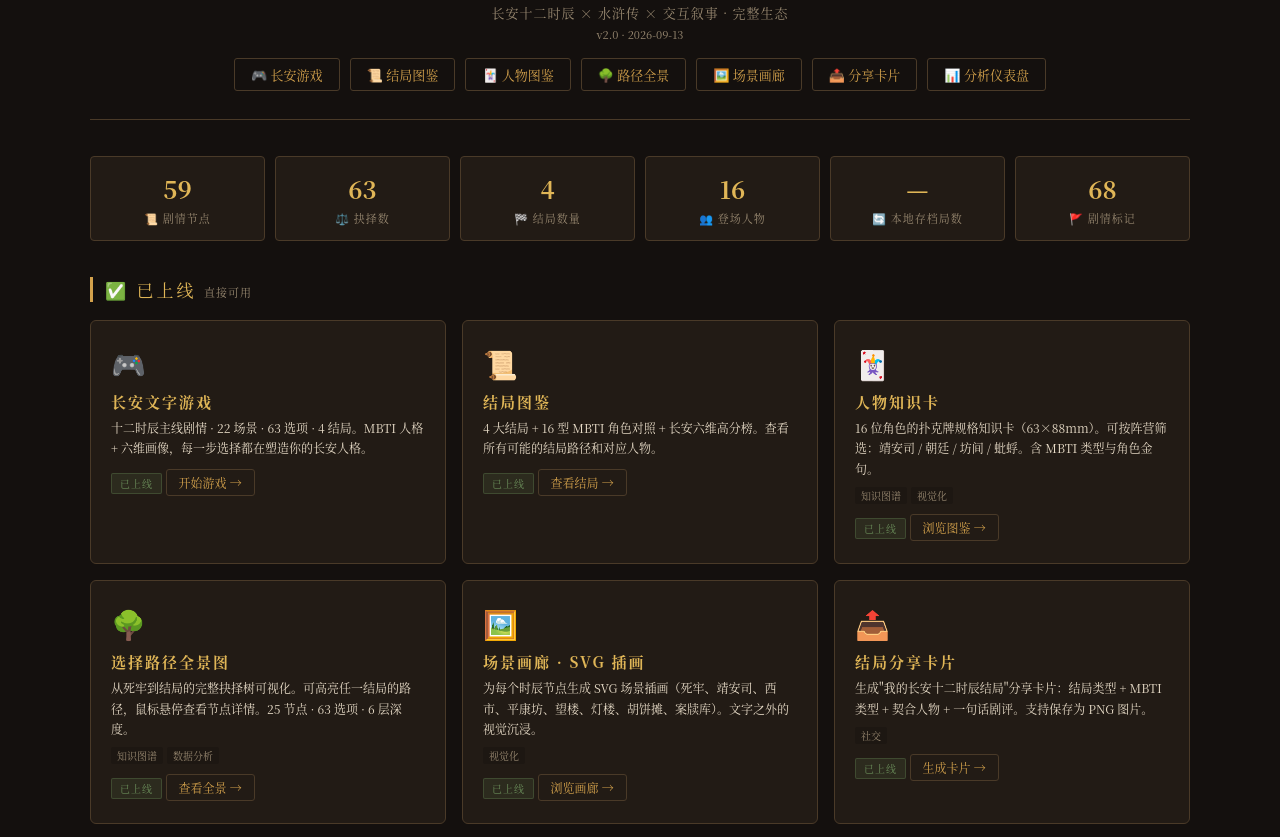
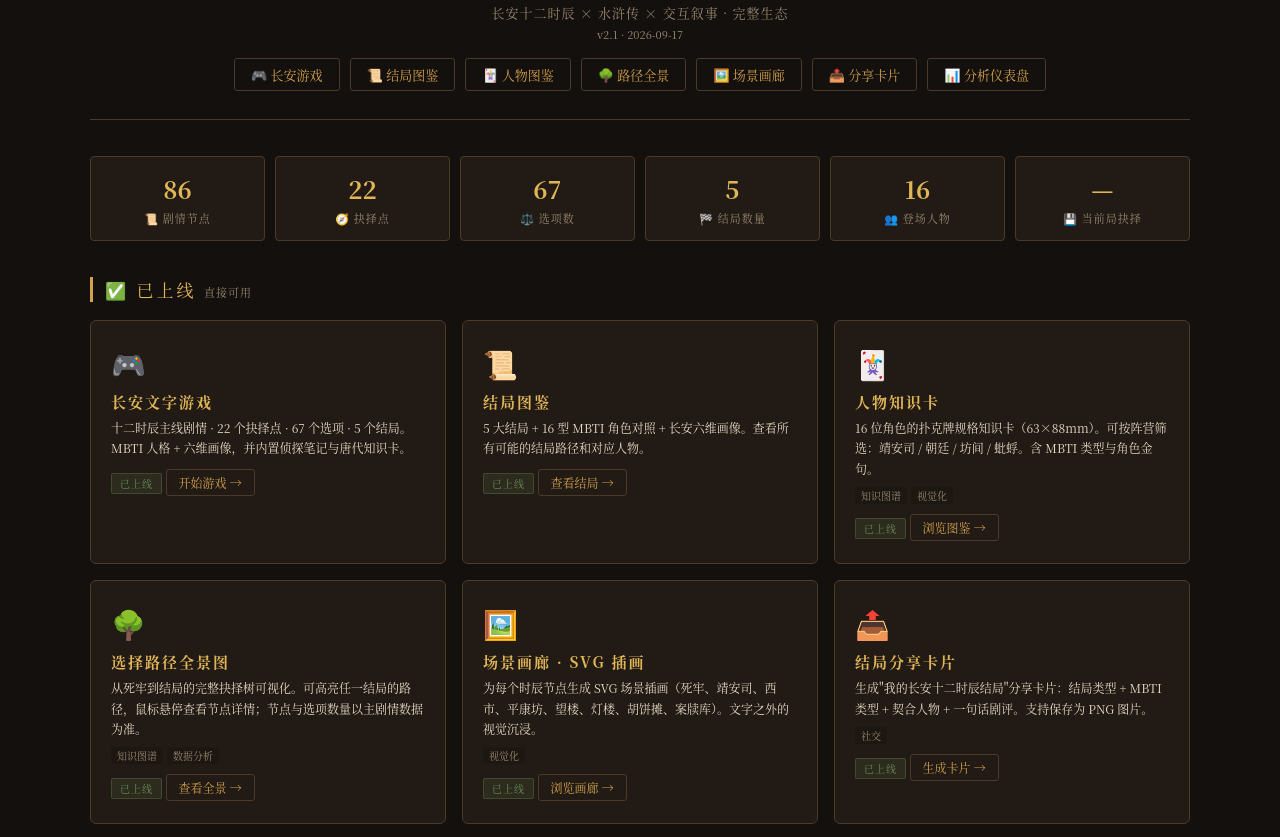
Before and after one commit to CochraneK/changan, a website: page extensions/hub.html in a window 1280 px wide. Shown: the part 73-910 px from the top of the page. Drawn offline with Linux system fonts and the light colour scheme.

Commit message:
fix: make project hub reflect live game metadata

```diff
--- a/extensions/hub.html
+++ b/extensions/hub.html
@@ -93,7 +93,7 @@ header .nav-row a:hover { background: var(--panel2); border-color: var(--accent)
   <header>
     <h1>🏮 Novel2Game · 项目总控台</h1>
     <p>长安十二时辰 × 水浒传 × 交互叙事 · 完整生态</p>
-    <div class="version">v2.0 · 2026-09-13</div>
+    <div class="version">v2.1 · 2026-09-17</div>
     <div class="nav-row">
       <a href="../index.html">🎮 长安游戏</a>
       <a href="../results.html">📜 结局图鉴</a>
@@ -114,7 +114,7 @@ header .nav-row a:hover { background: var(--panel2); border-color: var(--accent)
     <div class="card">
       <div class="icon">🎮</div>
       <h3>长安文字游戏</h3>
-      <p>十二时辰主线剧情 · 22 场景 · 63 选项 · 4 结局。MBTI 人格 + 六维画像，每一步选择都在塑造你的长安人格。</p>
+      <p>十二时辰主线剧情 · <span data-meta="choicePoints">—</span> 个抉择点 · <span data-meta="choices">—</span> 个选项 · <span data-meta="endings">—</span> 个结局。MBTI 人格 + 六维画像，并内置侦探笔记与唐代知识卡。</p>
       <div class="status status-live">已上线</div>
       <a class="link" href="../index.html">开始游戏 →</a>
     </div>
@@ -122,7 +122,7 @@ header .nav-row a:hover { background: var(--panel2); border-color: var(--accent)
     <div class="card">
       <div class="icon">📜</div>
       <h3>结局图鉴</h3>
-      <p>4 大结局 + 16 型 MBTI 角色对照 + 长安六维高分榜。查看所有可能的结局路径和对应人物。</p>
+      <p><span data-meta="endings">—</span> 大结局 + 16 型 MBTI 角色对照 + 长安六维画像。查看所有可能的结局路径和对应人物。</p>
       <div class="status status-live">已上线</div>
       <a class="link" href="../results.html">查看结局 →</a>
     </div>
@@ -139,7 +139,7 @@ header .nav-row a:hover { background: var(--panel2); border-color: var(--accent)
     <div class="card">
       <div class="icon">🌳</div>
       <h3>选择路径全景图</h3>
-      <p>从死牢到结局的完整抉择树可视化。可高亮任一结局的路径，鼠标悬停查看节点详情。25 节点 · 63 选项 · 6 层深度。</p>
+      <p>从死牢到结局的完整抉择树可视化。可高亮任一结局的路径，鼠标悬停查看节点详情；节点与选项数量以主剧情数据为准。</p>
       <div class="tags"><span class="tag">知识图谱</span><span class="tag">数据分析</span></div>
       <div class="status status-live">已上线</div>
       <a class="link" href="path-visualizer.html">查看全景 →</a>
@@ -177,14 +177,6 @@ header .nav-row a:hover { background: var(--panel2); border-color: var(--accent)
   <div class="section-title">🚧 建设中 <small>开发进度</small></div>
   <div class="grid">
     <div class="card">
-      <div class="icon">🔍</div>
-      <h3>推理解谜系统升级</h3>
-      <p>将线索系统从辅助收集升级为侦探机制。每个嫌疑人设隐藏线索阈值，收集足够才能解锁最终指认选项。多路径推理聚合。</p>
-      <div class="tags"><span class="tag">推理</span></div>
-      <div class="status status-wip">开发中</div>
-    </div>
-
-    <div class="card">
       <div class="icon">🤖</div>
       <h3>AI NPC 对话</h3>
       <p>每个角色配置人格向量 + 背景故事。在关键节点可选择「再聊聊」，LLM 生成符合角色设定的对话。</p>
@@ -192,39 +184,16 @@ header .nav-row a:hover { background: var(--panel2); border-color: var(--accent)
       <div class="status status-wip">开发中</div>
     </div>
 
-    <div class="card">
-      <div class="icon">📚</div>
-      <h3>唐代知识卡 · 教育科普</h3>
-      <p>玩一局学一段。嵌入唐代历史知识卡片：108 坊制度、靖安司官职、望楼旗语、上元节风俗等。每张卡片与剧情节点关联。</p>
-      <div class="tags"><span class="tag">教育</span><span class="tag">知识</span></div>
-      <div class="status status-wip">开发中</div>
-    </div>
   </div>
 
   <!-- 规划中 -->
   <div class="section-title">📋 规划中</div>
   <div class="grid">
     <div class="card">
-      <div class="icon">🤖</div>
-      <h3>AI NPC 对话</h3>
-      <p>每个角色配置人格向量 + 背景故事。在关键节点可选择「再聊聊」，LLM 生成符合角色设定的对话。MBTI 和六维人格向量是现成的 prompt 种子。</p>
-      <div class="tags"><span class="tag">AI</span><span class="tag">LLM</span></div>
-      <div class="status status-plan">规划中</div>
-    </div>
-
-    <div class="card">
       <div class="icon">🗺️</div>
       <h3>长安城 RPG · 大地图</h3>
       <p>复用水浒传 RPG 引擎的 overworld + battle + shop 系统。长安 108 坊可漫游，每个坊是可点击节点。张小敬带队，战斗用 arcane-tactics 战棋引擎。</p>
       <div class="tags"><span class="tag">RPG</span><span class="tag">游戏</span></div>
-      <div class="status status-plan">规划中</div>
-    </div>
-
-    <div class="card">
-      <div class="icon">📚</div>
-      <h3>唐代知识卡 · 教育科普</h3>
-      <p>玩一局学一段。嵌入唐代历史知识卡片：108 坊制度、靖安司官职、望楼旗语、上元节风俗等。每张卡片与剧情节点关联。</p>
-      <div class="tags"><span class="tag">教育</span><span class="tag">知识</span></div>
       <div class="status status-plan">规划中</div>
     </div>
 
@@ -264,59 +233,48 @@ header .nav-row a:hover { background: var(--panel2); border-color: var(--accent)
   </div>
 </div>
 
-<script>
-// ===== 从游戏存档读取实时统计 =====
-(function() {
-  const STATS = [
-    { key: 'scenes', label: '剧情节点', icon: '📜', desc: 'scenes.js 总数 / 含结局' },
-    { key: 'choices', label: '抉择数', icon: '⚖️', desc: '全剧情选项数量' },
-    { key: 'endings', label: '结局数量', icon: '🏁', desc: '4 大结局通路' },
-    { key: 'characters', label: '登场人物', icon: '👥', desc: '含 16 型 MBTI 映射' },
-    { key: 'replays', label: '本地存档局数', icon: '🔄', desc: 'localStorage 记录' },
-    { key: 'flags', label: '剧情标记', icon: '🚩', desc: '条件路由分支' },
-  ];
+<script type="module">
+import { scenes, isPassage } from '../src/data/scenes.js';
+import { characters } from '../src/data/characters.js';
 
-  function loadGameMeta() {
-    let saveCount = 0, lastEnding = null;
-    try {
-      const raw = localStorage.getItem('changan-save-v1');
-      if (raw) {
-        const s = JSON.parse(raw);
-        saveCount = s.choicesMade || 0;
-        if (s.flags) STATS[5].val = s.flags.length;
-      }
-    } catch (e) { /* ignore */ }
+const sceneList = Object.values(scenes);
+const projectMeta = {
+  scenes: sceneList.length,
+  choicePoints: sceneList.filter(sc => !sc.ending && !isPassage(sc) && Array.isArray(sc.choices) && sc.choices.length).length,
+  choices: sceneList.reduce((n, sc) => n + (sc.choices?.length || 0), 0),
+  endings: sceneList.filter(sc => sc.ending).length,
+  characters: Object.keys(characters).length,
+};
 
-    // 扫所有保存过的结局（key 格式 changan-ending-v1-xxx）
-    let endingsSeen = 0;
-    for (let i = 0; i < localStorage.length; i++) {
-      const k = localStorage.key(i);
-      if (k && k.startsWith('changan-') && k !== 'changan-save-v1') endingsSeen++;
-    }
+let savedChoices = '—';
+try {
+  const raw = localStorage.getItem('changan-save-v1');
+  if (raw) savedChoices = JSON.parse(raw)?.choicesMade ?? '—';
+} catch (e) { /* storage unavailable: keep graceful fallback */ }
 
-    return { saveCount, endingsSeen };
-  }
+const stats = [
+  { val: projectMeta.scenes, label: '剧情节点', icon: '📜', desc: 'scenes.js 全部节点（含过场与结局）' },
+  { val: projectMeta.choicePoints, label: '抉择点', icon: '🧭', desc: '真正需要玩家做选择的节点' },
+  { val: projectMeta.choices, label: '选项数', icon: '⚖️', desc: '全剧情 choices 总数' },
+  { val: projectMeta.endings, label: '结局数量', icon: '🏁', desc: '由 scenes.js 的 ending 标记实时统计' },
+  { val: projectMeta.characters, label: '登场人物', icon: '👥', desc: 'characters.js 角色数量' },
+  { val: savedChoices, label: '当前局抉择', icon: '💾', desc: '当前浏览器存档已完成的关键抉择数' },
+];
 
-  // 硬编码的统计数据（当无存档时可显示项目数据）
-  STATS[0].val = '59';
-  STATS[1].val = '63';
-  STATS[2].val = '4';
-  STATS[3].val = '16';
-  STATS[4].val = '—';
-  STATS[5].val = '68';
-
-  const meta = loadGameMeta();
-  if (meta.saveCount > 0) STATS[4].val = meta.saveCount;
-
-  const row = document.getElementById('statsRow');
-  if (!row) return;
-  row.innerHTML = STATS.map(s => `
+const row = document.getElementById('statsRow');
+if (row) {
+  row.innerHTML = stats.map(s => `
     <div class="stat-item" title="${s.desc}">
       <div class="num">${s.val}</div>
       <div class="label">${s.icon} ${s.label}</div>
     </div>
   `).join('');
-})();
+}
+
+document.querySelectorAll('[data-meta]').forEach(el => {
+  const key = el.dataset.meta;
+  if (Object.hasOwn(projectMeta, key)) el.textContent = projectMeta[key];
+});
 </script>
 </body>
 </html>
```
